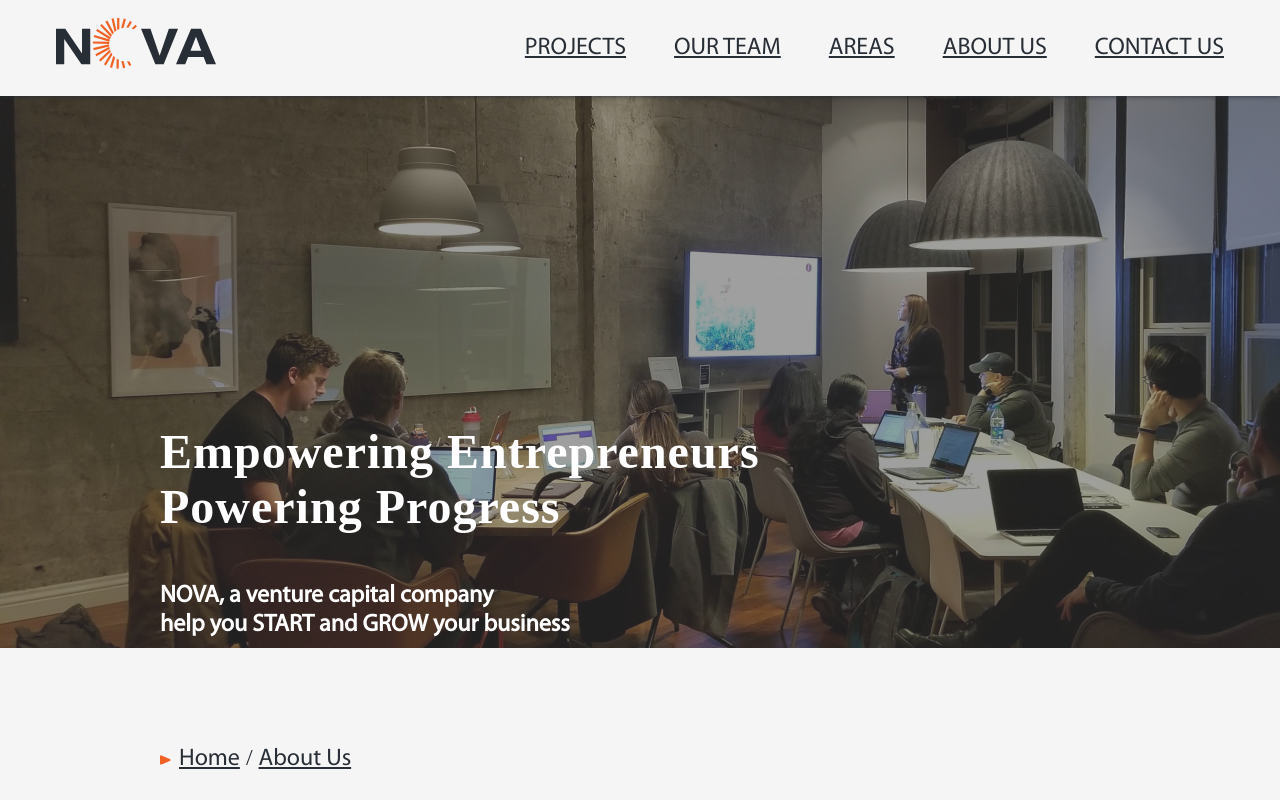
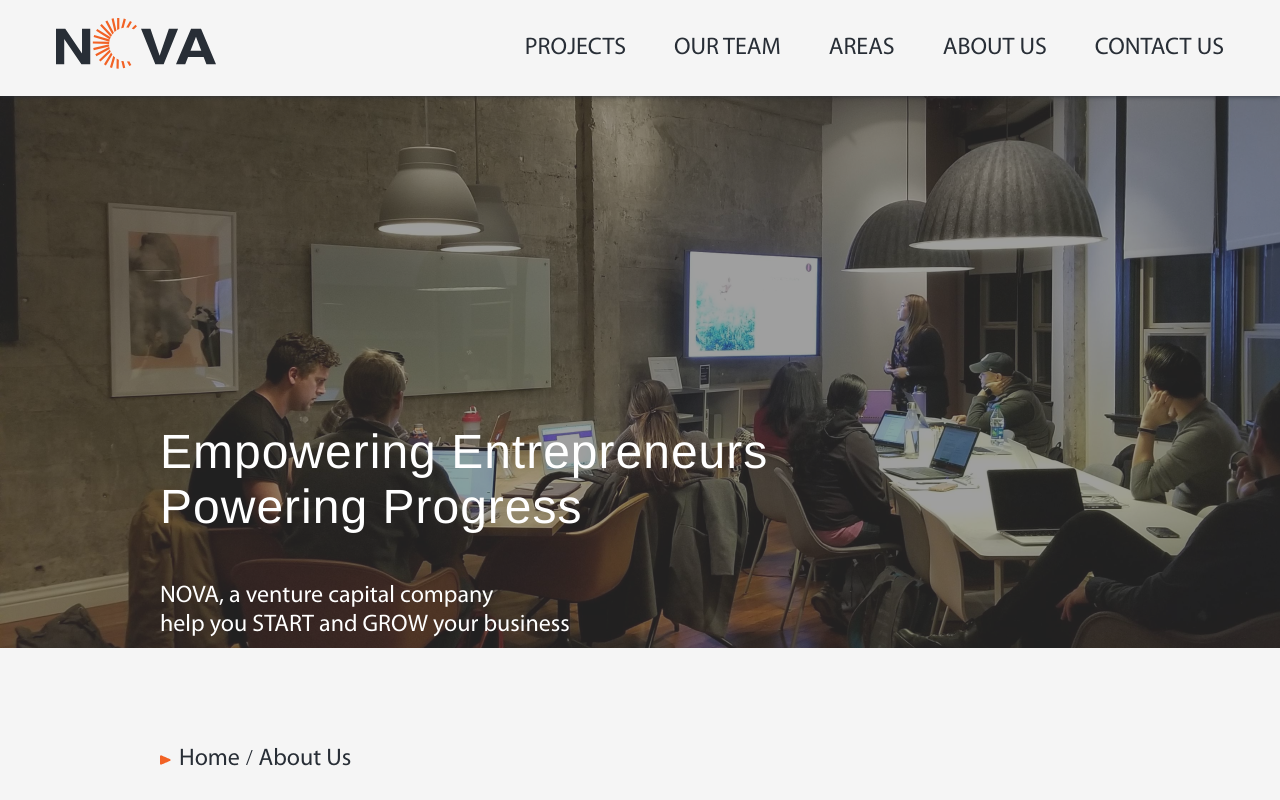
Before and after one commit to simha97/NOVA-hypermedia, a Nuxt app: page /aboutUs in a window 1280 px wide. Shown: the top 800 px of the page. Built offline with nearby package versions, Linux system fonts and the light colour scheme; no server answers.

Commit message:
moved styles from default to general.css

```diff
--- a/assets/css/general.css
+++ b/assets/css/general.css
@@ -1,10 +1,184 @@
-html, body
-{
+html, body{
     height: 100%;
 }
 
-body
-{
+body{
     background-color: lightgoldenrodyellow;
     margin: 0;
 }
+
+main {
+    display: flex;
+    flex-direction: column;
+    justify-content: center;
+    align-content: flex-start;
+}
+
+h1 {
+    font-weight: lighter;
+    font-family: "Helvetica";
+    font-size: 48px;
+    letter-spacing: 1px;
+}
+
+h2 {
+    position: relative;
+    font-family: "Myriad-Pro-Light";
+    padding-top: 16px;
+    font-size: 36px;
+    width: fit-content;
+    border-top: 4px solid #F26225;
+    font-weight:normal;
+}
+
+h3 {
+    position: relative;
+    font-family: "Myriad-Pro-Regular";
+    padding-top: 16px;
+    font-size: 24px;
+    width: 1120px;
+    font-weight:normal;
+}
+
+a{
+    color:#282E36;
+    font-family: "Myriad-Pro-Regular";
+    font-size: 24px;
+    width: max-content;
+    text-decoration: none;
+}
+
+p, ul li {
+    font-family: "Myriad-Pro-Regular";
+    font-size: 18px;
+}
+
+.page {
+    background-color: #F5F5F5;
+    color:#282E36;
+  }
+
+.content-container {
+    margin-left: 160px;
+}
+
+.card-container{
+    display: flex ;
+    flex-wrap: wrap;
+    flex-direction: row;
+    column-gap: 32px;
+    row-gap: 80px;
+    margin-top: 96px;
+}
+
+.intro{
+    width:  1280px;
+    height: 552px;
+}
+
+.intro img{
+    margin-top: -96px;
+    margin-left: -160px;
+}
+
+.intro-description{
+    color: white;
+    position: absolute;
+    margin-top: -260px;
+}
+
+.slogan{
+    position: relative;
+    padding-top: 16px;
+    font-size: 24px;
+    font-style: italic;
+    font-family: "Helvetica-Light";
+    width: 576px;
+}
+
+.area-container {
+    background-color: #f5f5f5;
+    color: #282E36;
+    border-radius: 8px;
+    padding: 4px 8px 4px 8px;
+    width: fit-content;
+    text-align: center;
+    font-size: 18px;
+}
+
+.form-container {
+    width: 90%;
+    border-radius: 10px;
+    border: 2px solid brown;
+    display: flex;
+    flex-direction: row;
+    justify-content: space-evenly;
+    align-content: flex-start;
+    gap: 20px;
+    background-color: burlywood;
+    padding: 20px;
+}
+
+.shadow{
+    position: absolute;
+}
+
+.goBack-container{
+    margin-top: 240px;
+}
+
+@media (max-width: 768px) {
+    /* Styles for tablets and smaller devices */
+
+    .content-container {
+      margin: 0 10px;
+    }
+
+    .slogan {
+      font-size: 36px;
+    }
+
+    .title {
+      font-size: 24px;
+    }
+
+    h1 {
+      font-size: 36px;
+    }
+
+    h2 {
+      font-size: 24px;
+    }
+
+    h3 {
+      font-size: 24px;
+    }
+  }
+
+  @media (max-width: 480px) {
+    /* Styles for mobile devices */
+
+    .content-container {
+      margin: 0 5px;
+    }
+
+    .slogan {
+      font-size: 24px;
+    }
+
+    .title {
+      font-size: 18px;
+    }
+
+    h1 {
+      font-size: 24px;
+    }
+
+    h2 {
+      font-size: 18px;
+    }
+
+    h3 {
+      font-size: 18px;
+    }
+  }
--- /dev/null
+++ b/assets/css/helvetica.css
@@ -0,0 +1,24 @@
+@font-face {
+    font-family: "Helvetica-Light";
+    src: url('/font/Helvetica-Light.ttf') format("truetype");
+}
+
+@font-face {
+    font-family: "Helvetica";
+    src: url('/font/Helvetica.ttf') format("truetype");
+}
+
+@font-face {
+    font-family: "Helvetica-Bold";
+    src: url('/font/Helvetica-Bold.ttf') format("truetype");
+}
+
+@font-face {
+    font-family: "Helvetica-Bold-Oblique";
+    src: url('/font/Helvetica-BoldOblique.ttf') format("truetype");
+}
+
+@font-face {
+    font-family: "Helvetica-Oblique";
+    src: url('/font/Helvetica-Oblique.ttf') format("truetype");
+}
--- a/assets/css/myriad.css
+++ b/assets/css/myriad.css
@@ -1,3 +1,8 @@
+@font-face {
+    font-family: "Myriad-Pro-Black";
+    src: url('/font/Myriad-Pro-Black.otf') format("opentype");
+}
+
 @font-face {
     font-family: "Myriad-Pro-Regular";
     src: url('/font/Myriad-Pro-Regular.ttf') format("truetype");
@@ -12,3 +17,8 @@
     font-family: 'Myriad-Pro-Bold';
     src:url('/font/Myriad-Pro-Bold.ttf') format("truetype");
 }
+
+@font-face {
+    font-family: 'Myriad-Pro-SemiBold';
+    src:url('/font/myriadpro-semibold.otf') format("opentype");
+}
--- a/components/BigProjectCard.vue
+++ b/components/BigProjectCard.vue
@@ -70,22 +70,31 @@
 
   .big-project-card .project-title{
     margin-top: -8px;
-    margin-bottom: 4px;
+    margin-bottom: 8px;
     font-size: 36px;
     width: 768px;
-    font-weight: bold;
+    font-family: 'Myriad-Pro-Bold';
+  }
+
+  .big-project-card .icon-text{
+    display: flex;
+    height: 16px;
+    font-family: 'Myriad-Pro-Regular';
+    font-size: 18px;
   }
 
   .big-project-card .area-container {
-    height: 32px;
+    font-family: "Myriad-Pro-Regular";
     position: absolute;
     right: -104px;
+    top: 4px;
   }
 
   .big-project-card .project-description{
     font-size: 24px;
     width: 768px;
     margin-bottom: 48px;
+    font-family: 'Myriad-Pro-Regular';
   }
 
   .hidden-data{
@@ -142,9 +151,9 @@
   }
 
   .hidden-data a{
+    font-family: "Myriad-Pro-Bold";
     color: #F26225;
     font-style: italic;
-    font-weight: bold;
     position: absolute;
     margin-top: 8px;
     margin-left: 568px;
--- a/components/ProjectCard.vue
+++ b/components/ProjectCard.vue
@@ -38,10 +38,9 @@
   }
 
   .project-card .area-container {
-    transition: background-color .3s ease-in-out;
     position: absolute;
-    top: 168px;
-    right: 16px;
+    top: 160px;
+    right: 48px;
   }
 
   .project-card .data-container {
@@ -52,16 +51,19 @@
   }
 
   .project-card .project-title {
-    font-size: 22px;
+    font-family: 'Myriad-Pro-SemiBold';
+    font-size: 24px;
     width: 352px;
-    font-weight: bold;
   }
 
   .project-card .project-mainIdea {
-    padding-top: 16px;
+    padding-top: 18px;
+    width: 320px;
   }
 
   .project-card .icon-text {
+    display: flex;
+    height: 16px;
     margin-top: 8px;
   }
 
@@ -70,7 +72,7 @@
     height: 16px;
     width: 14px;
     margin-right: 4px;
-    margin-top: 6px;
+    margin-top: 4px;
     opacity: 100%;
     transition: opacity .3s ease-in-out;
   }
@@ -79,7 +81,7 @@
     height: 16px;
     width: 14px;
     margin-right: 4px;
-    margin-top: 6px;
+    margin-top: 4px;
     opacity: 0%;
     transition: opacity .3s ease-in-out;
   }
--- a/layouts/default.vue
+++ b/layouts/default.vue
@@ -7,188 +7,3 @@
     <TheFooter/>
   </div>
 </template>
-
-<style>
-
-  .page {
-    background-color: #F5F5F5;
-    color:#282E36;
-  }
-
-  .content-container {
-    margin-left: 160px;
-  }
-
-  main {
-    display: flex;
-    flex-direction: column;
-    justify-content: center;
-    align-content: flex-start;
-  }
-
-  h1 {
-    font-family: "Helvetica Light";
-    font-size: 48px;
-    letter-spacing: 1px;
-  }
-
-  h2 {
-    position: relative;
-    font-family: "Myriad-Pro-Light";
-    padding-top: 16px;
-    font-size: 36px;
-    width: fit-content;
-    border-top: 4px solid #F26225;
-  }
-
-  h3 {
-    position: relative;
-    font-family: "Myriad-Pro-Regular";
-    padding-top: 16px;
-    font-size: 24px;
-    width: 1120px;
-  }
-
-  a{
-    color:#282E36;
-    font-family: "Myriad-Pro-Regular";
-    font-size: 24px;
-    width: max-content;
-  }
-
-  p, ul li {
-    font-family: "Myriad-Pro-Regular";
-    font-size: 18px;
-  }
-
-  a:hover{
-    color:#282E36;
-    text-decoration: none;
-  }
-
-  .card-container{
-    display: flex ;
-    flex-wrap: wrap;
-    flex-direction: row;
-    column-gap: 32px;
-    row-gap: 80px;
-    margin-top: 96px;
-  }
-
-  .intro{
-    width:  1280px;
-    height: 552px;
-  }
-
-  .intro img{
-    margin-top: -96px;
-    margin-left: -160px;
-  }
-
-  .intro-description{
-    color: white;
-    position: absolute;
-    margin-top: -260px;
-  }
-
-  .slogan{
-    position: relative;
-    padding-top: 16px;
-    font-size: 24px;
-    font-style: italic;
-    font-family: "Helvetica-Light";
-    width: 576px;
-  }
-
-  .area-container {
-      background-color: #f5f5f5;
-      color: #282E36;
-      border-radius: 8px;
-      padding: 4px 8px 4px 8px;
-      width: fit-content;
-      text-align: center;
-  }
-
-  .icon-text {
-    display: flex;
-    height: 16px;
-  }
-
-  .form-container {
-        width: 90%;
-        border-radius: 10px;
-        border: 2px solid brown;
-        display: flex;
-        flex-direction: row;
-        justify-content: space-evenly;
-        align-content: flex-start;
-        gap: 20px;
-        background-color: burlywood;
-        padding: 20px;
-    }
-
-    .shadow{
-        position: absolute;
-    }
-
-    .goBack-container{
-      margin-top: 240px;
-    }
-
-    @media (max-width: 768px) {
-    /* Styles for tablets and smaller devices */
-
-    .content-container {
-      margin: 0 10px;
-    }
-
-    .slogan {
-      font-size: 36px;
-    }
-
-    .title {
-      font-size: 24px;
-    }
-
-    h1 {
-      font-size: 36px;
-    }
-
-    h2 {
-      font-size: 24px;
-    }
-
-    h3 {
-      font-size: 24px;
-    }
-  }
-
-  @media (max-width: 480px) {
-    /* Styles for mobile devices */
-
-    .content-container {
-      margin: 0 5px;
-    }
-
-    .slogan {
-      font-size: 24px;
-    }
-
-    .title {
-      font-size: 18px;
-    }
-
-    h1 {
-      font-size: 24px;
-    }
-
-    h2 {
-      font-size: 18px;
-    }
-
-    h3 {
-      font-size: 18px;
-    }
-  }
-
-</style>
--- a/nuxt.config.ts
+++ b/nuxt.config.ts
@@ -1,6 +1,6 @@
 // https://nuxt.com/docs/api/configuration/nuxt-config
 export default defineNuxtConfig({
-  css: ["~/assets/css/general.css", "~/assets/css/myriad.css"],
+  css: ["~/assets/css/general.css", "~/assets/css/myriad.css", "~/assets/css/helvetica.css"],
   vite: {
     define: {
       'process.env.DEBUG': false,
--- a/pages/index.vue
+++ b/pages/index.vue
@@ -97,7 +97,6 @@
 
     .how-we-work-title{
         font-size: 24px;
-        font-family: 'Helvetica Light';
         font-weight: bolder;
         color: #F26225;
     }
```
